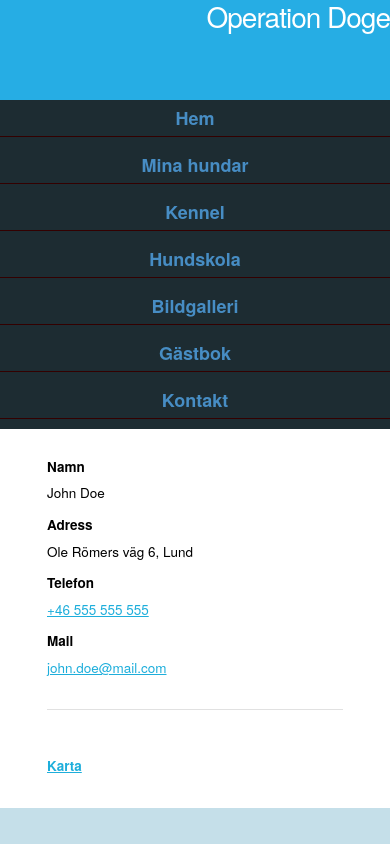
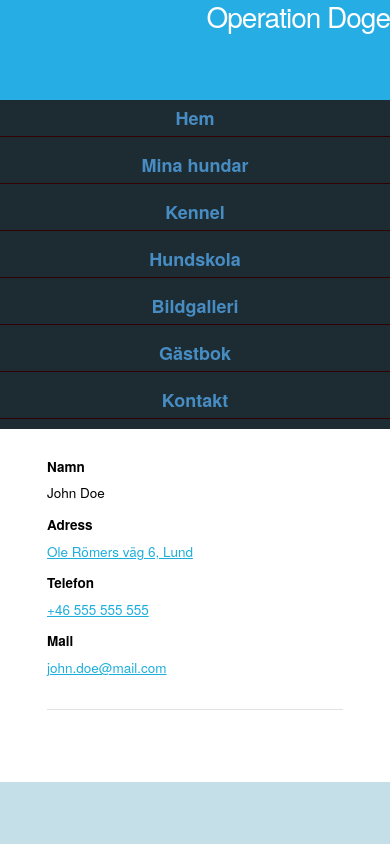
Before and after one commit to erdalbej/OperationDoge, a PHP site: page /contact.php in a window 390 px wide. Run offline with PHP 8.4, Linux system fonts and the light colour scheme.

Commit message:
move map link to address field

```diff
--- a/contact.php
+++ b/contact.php
@@ -15,7 +15,7 @@ include_once 'aside.php';
 		<div class="row contactRow">
 			<div class="twelve columns">
 				<label>Adress </label>
-				<span>Ole Römers väg 6, Lund</span>
+				<span><a href="https://goo.gl/maps/Lhj8XogtHwq">Ole Römers väg 6, Lund</a></span>
 			</div>
 		</div>
 
@@ -44,7 +44,6 @@ include_once 'aside.php';
 					style="border:0" allowfullscreen>
 				</iframe>
 			</div>
-			<label><a href="https://goo.gl/maps/Lhj8XogtHwq">Karta</a></label>
 		</div>
 	</div>
 </main>
--- a/css/style.css
+++ b/css/style.css
@@ -256,10 +256,6 @@ section#gallery a {
 	margin: 25px;
 }
 
-.mapRow label {
-	display: none;
-}
-
 @media only screen and (max-width: 1024px){
 	body {
 		background-image: none;
@@ -303,10 +299,6 @@ section#gallery a {
 		margin: 0;
 		font-size: 90%;
 		min-height: 250px;
-	}
-
-	.mapRow label {
-		display: none;
 	}
 
 }
@@ -358,10 +350,6 @@ section#gallery a {
 	.mapRow iframe {
 		display: none;
 	}
-
-	.mapRow label {
-		display: inline;
-	}
 }
 
 .contactRow {
```
